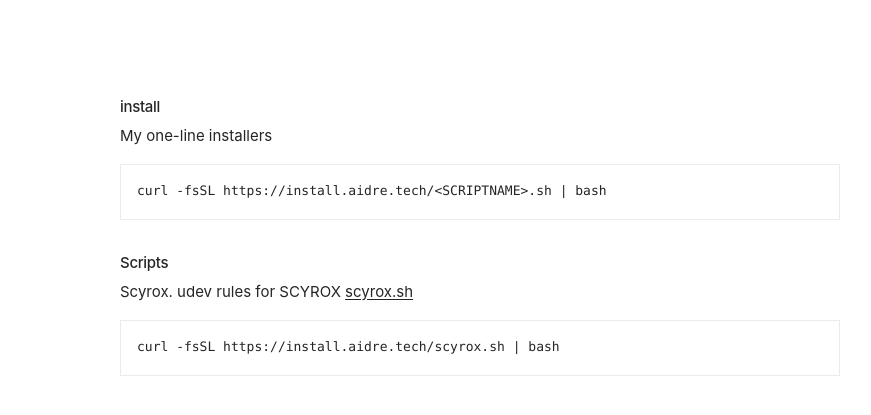
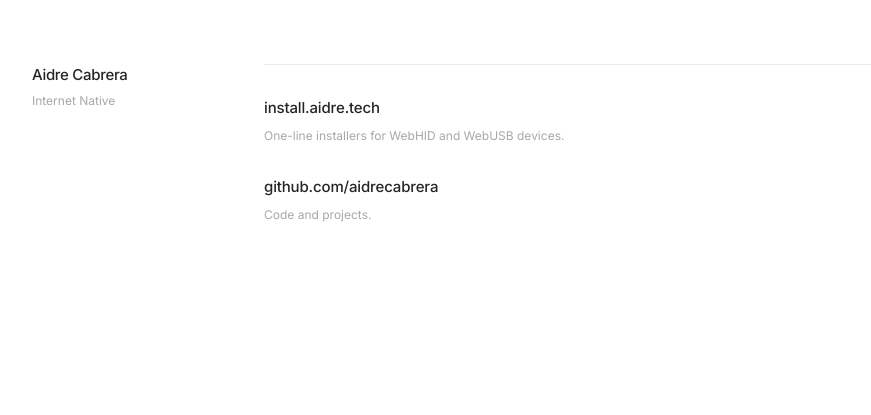
Before and after one commit to aidrecabrera/install, a Jekyll site: the page built from README.md, in a window 1280 px wide. Shown: the top 415 px of the page, without its empty margins (160-1031 px from the left). Built offline with Jekyll 4.4.1, drawn with Linux system fonts in a browser that asks for light colours; our own code applies the rules of GitHub Pages for plain Markdown files.

Commit message:
Refactor structure and styles

```diff
--- a/_layouts/default.html
+++ b/_layouts/default.html
@@ -3,15 +3,18 @@
 <head>
     <meta charset="UTF-8">
     <meta name="viewport" content="width=device-width, initial-scale=1.0">
-  <title>{{ site.title }}</title>
+    <title>aidre</title>
+    <link rel="preconnect" href="https://fonts.googleapis.com">
+    <link rel="preconnect" href="https://fonts.gstatic.com" crossorigin>
+    <link href="https://fonts.googleapis.com/css2?family=Inter:wght@400;500&display=swap" rel="stylesheet">
     <style>
         :root {
-      --color-paper-white: #ffffff;
-      --color-pencil-gray: #ebebeb;
-      --color-graphite: #a8a8a8;
-      --color-smoke: #8e8e8e;
-      --color-ink-black: #252525;
-      --font-inter: 'Inter', system-ui, -apple-system, BlinkMacSystemFont, "Segoe UI", Roboto, sans-serif;
+            --paper: #ffffff;
+            --pencil: #ebebeb;
+            --graphite: #a8a8a8;
+            --ink: #252525;
+            --font: 'Inter', ui-sans-serif, system-ui, -apple-system, BlinkMacSystemFont, 'Segoe UI', Roboto, sans-serif;
+            --ease: cubic-bezier(0.25, 1, 0.5, 1);
         }
 
         * {
@@ -20,110 +23,133 @@
             box-sizing: border-box;
         }
 
+        html {
+            -webkit-text-size-adjust: 100%;
+        }
+
         body {
-      font-family: var(--font-inter);
-      background: var(--color-paper-white);
-      color: var(--color-ink-black);
+            font-family: var(--font);
+            background: var(--paper);
+            color: var(--ink);
             font-size: 15px;
             line-height: 1.5;
             -webkit-font-smoothing: antialiased;
+            -moz-osx-font-smoothing: grayscale;
+            font-kerning: normal;
+        }
+
+        .shell {
+            display: grid;
+            grid-template-columns: 200px 1fr;
+            gap: 32px;
+            max-width: 960px;
+            margin: 0 auto;
             padding: 64px 32px;
         }
 
-    .container {
-      max-width: 720px;
-      margin: 0 auto;
+        aside {
+            position: sticky;
+            top: 64px;
+            height: fit-content;
         }
 
-    h1, h2, h3, h4, h5, h6 {
+        h1 {
             font-size: 15px;
             font-weight: 500;
             letter-spacing: -0.02em;
             line-height: 1.4;
-      margin-top: 32px;
-      margin-bottom: 8px;
         }
 
-    h1 {
-      border-bottom: 1px solid var(--color-pencil-gray);
-      padding-bottom: 8px;
-    }
-
-    p {
-      margin-bottom: 16px;
-    }
-
-    a {
-      color: var(--color-ink-black);
-      text-decoration: underline;
-      text-underline-offset: 0.15em;
-    }
-
-    a:hover {
-      color: #666666;
-    }
-
-    ul, ol {
-      list-style: none;
-      padding-left: 0;
-      margin-bottom: 16px;
-    }
-
-    li {
-      margin-bottom: 8px;
-    }
-
-    ul ul, ol ol, ul ol, ol ul {
-      padding-left: 16px;
+        .tagline {
+            font-size: 12px;
+            color: var(--graphite);
+            line-height: 1.4;
             margin-top: 8px;
         }
 
-    code {
-      font-family: ui-monospace, SFMono-Regular, Menlo, Monaco, Consolas, monospace;
-      font-size: 13px;
-      color: var(--color-ink-black);
-      background: transparent;
-      border: 1px solid var(--color-pencil-gray);
-      padding: 2px 4px;
-      border-radius: 0;
+        .divider {
+            height: 1px;
+            background: var(--pencil);
+            margin-bottom: 32px;
         }
 
-    pre {
-      border: 1px solid var(--color-pencil-gray);
-      padding: 16px;
-      overflow-x: auto;
-      background: var(--color-paper-white);
-      margin-bottom: 16px;
+        .entry {
+            margin-bottom: 32px;
         }
 
-    pre code {
-      border: none;
-      padding: 0;
+        .entry:last-child {
+            margin-bottom: 0;
         }
 
-    hr {
-      border: 0;
-      border-top: 1px solid var(--color-pencil-gray);
-      margin: 32px 0;
+        .entry a {
+            position: relative;
+            font-size: 15px;
+            font-weight: 500;
+            color: var(--ink);
+            text-decoration: none;
+            letter-spacing: -0.01em;
+            transition: color 150ms var(--ease);
         }
 
-    blockquote {
-      border-left: 1px solid var(--color-pencil-gray);
-      padding-left: 16px;
-      color: var(--color-graphite);
-      margin-bottom: 16px;
+        .entry a::before {
+            content: '';
+            position: absolute;
+            inset: -10px;
+        }
+
+        .entry a:hover {
+            color: var(--graphite);
+        }
+
+        .entry a:focus-visible {
+            outline: 1px solid var(--pencil);
+            outline-offset: 2px;
+            border-radius: 2px;
+        }
+
+        .entry p {
+            font-size: 12px;
+            color: var(--graphite);
+            line-height: 1.4;
+            margin-top: 8px;
         }
 
         @media (max-width: 640px) {
-      body {
+            .shell {
+                grid-template-columns: 1fr;
                 padding: 32px 20px;
+                gap: 32px;
+            }
+
+            aside {
+                position: static;
+            }
+        }
+
+        @media (prefers-reduced-motion: reduce) {
+            .entry a {
+                transition: none;
             }
         }
     </style>
 </head>
 <body>
-  <div class="container">
-    {{ content }}
+    <div class="shell">
+        <aside>
+            <h1>Aidre Cabrera</h1>
+            <p class="tagline">Internet Native</p>
+        </aside>
+        <main>
+            <div class="divider"></div>
+            <div class="entry">
+                <a href="https://install.aidre.tech">install.aidre.tech</a>
+                <p>One-line installers for WebHID and WebUSB devices.</p>
+            </div>
+            <div class="entry">
+                <a href="https://github.com/aidrecabrera">github.com/aidrecabrera</a>
+                <p>Code and projects.</p>
+            </div>
+        </main>
     </div>
 </body>
 </html>
```
Lines whose indentation alone changed are shown as unchanged.
